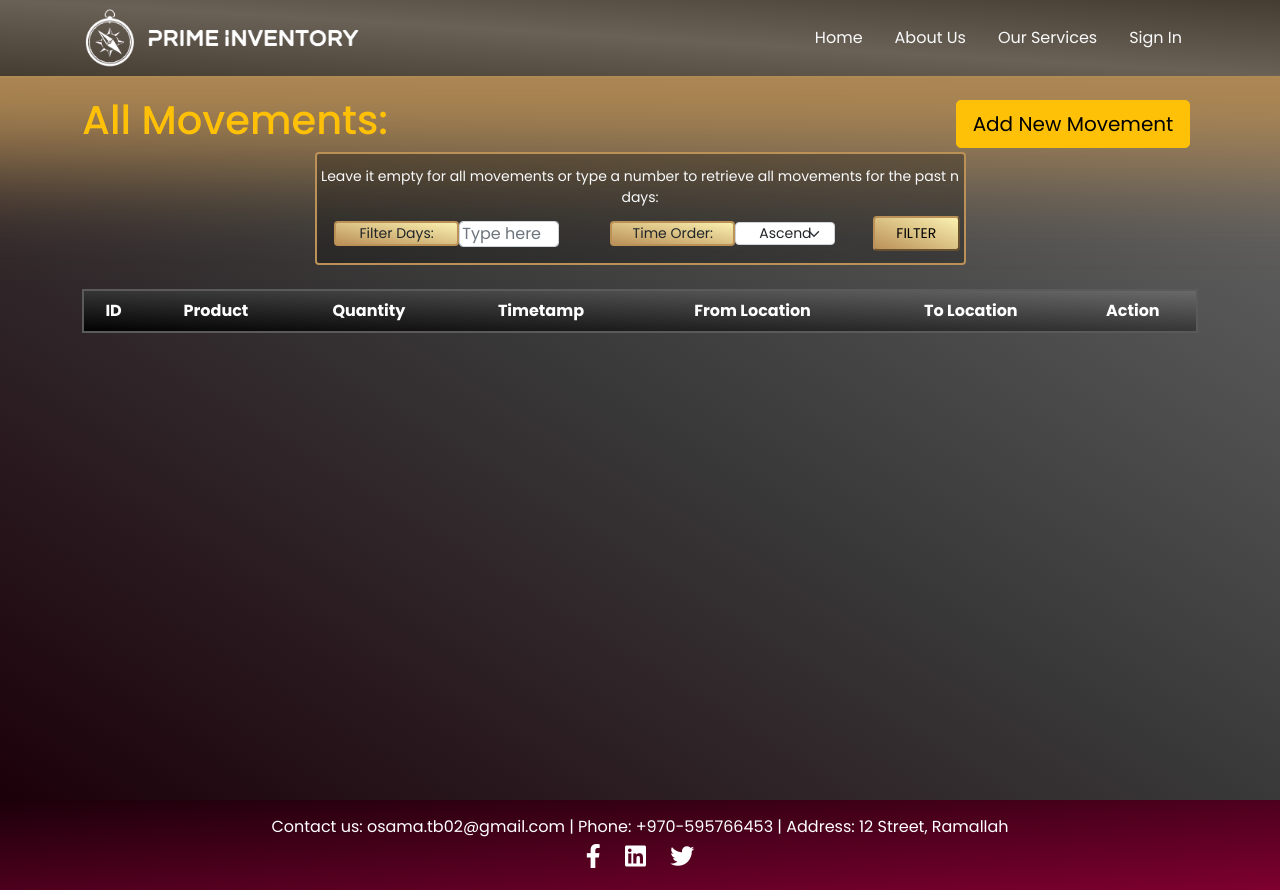
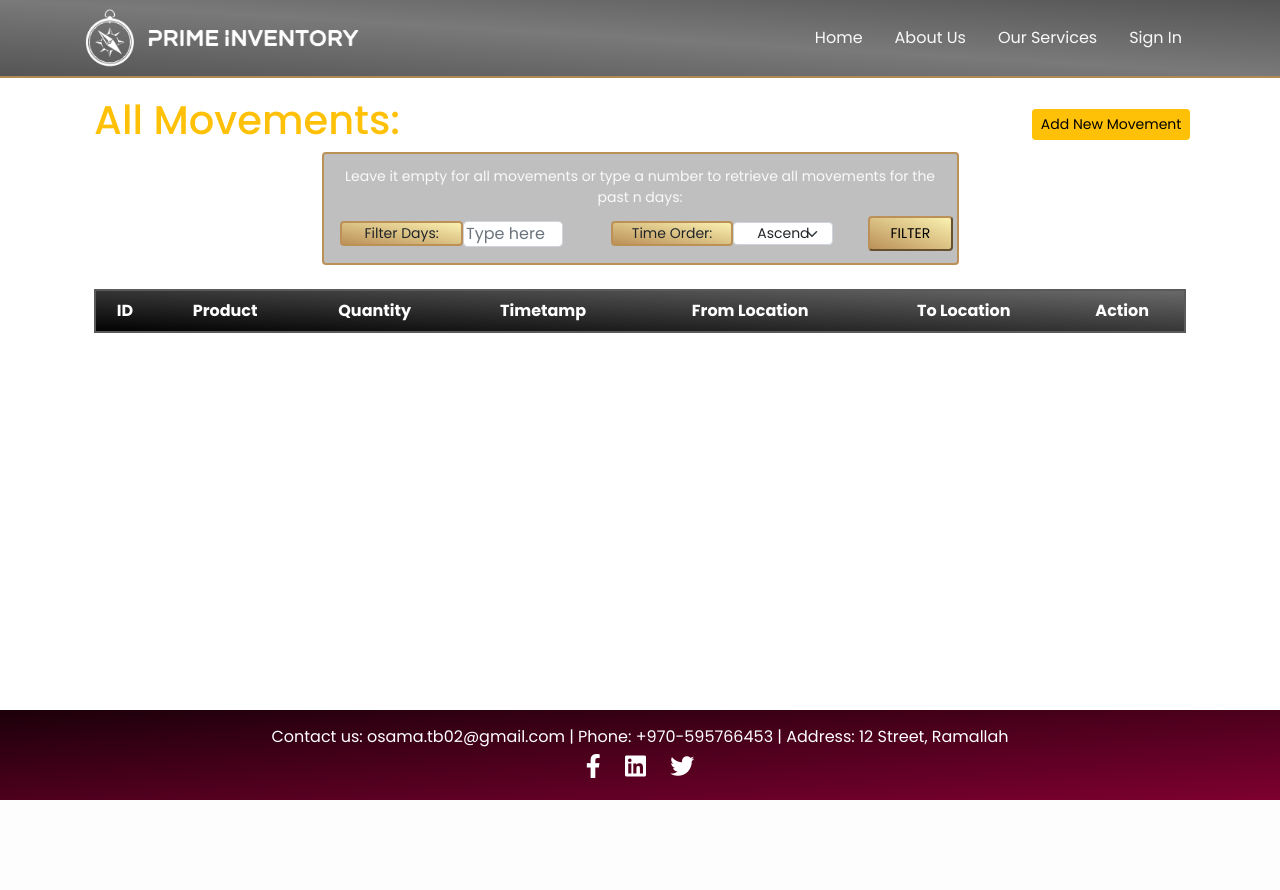
Before and after one commit to OsamaTbaileh/PrimeInventory, a Flask app: template templates/movements/all_movements.html in a window 1280 px wide. After the commit the page ends 800 px from the top, so only its background shows below. Run offline with Flask 3, Linux system fonts and the light colour scheme; the template is opened without the code that fills it, so the values that code supplies are empty.

Commit message:
refactor: edit bootstrap in first 2 divs

```diff
--- a/templates/movements/all_movements.html
+++ b/templates/movements/all_movements.html
@@ -1,11 +1,13 @@
+{% set css_files = '<link rel="stylesheet" href="../../static/css/all_movements.css">' %}
 {% include 'general/header.html' %}
 
-<div class="general-body min-vh-100">
-  <div class="container my-5 pt-5">
+
+<div class="mx-0 px-0 mw-100 my-5 pb-3 d-flex justify-content-center">
+  <div class="container mx-0 pt-5 px-1 px-sm-2 px-md-3 px-lg-4">
     <div class="d-flex justify-content-between align-items-center">
       <h1 class="text-warning">All Movements:</h1>
       <div class="btn-container">
-        <a href="/movements/add_new_movement" class="btn btn-warning btn-lg">Add New Movement</a>
+        <a href="/movements/add_new_movement" class="btn btn-warning btn-sm">Add New Movement</a>
       </div>
     </div>
 
@@ -48,7 +50,6 @@
       </form>
     </div>
 
-
     <div class="table-responsive">
       <table class="table custom-table table-hover " id="table">
         <thead>
@@ -72,7 +73,7 @@
             <td>{{ one_movement.from_location_name }}</td>
             <td>{{ one_movement.to_location_name }}</td>
             <td>
-              <form action="/movements/delete_movement/{{one_movement.movement_id}}" method="POST">
+              <form action="/movements/delete_movement/{{one_movement.movement_id }}" method="POST">
                 <input type="hidden" name="movement_id" value="{{ one_movement.movement_id }}">
                 <div class="btn-group">
                   <a href="/movements/view_movement/{{ one_movement.movement_id }}" class="btn btn-success">View</a>
@@ -104,4 +105,5 @@
   }
 </script>
 
+
 {%include 'general/footer.html'%}
```
